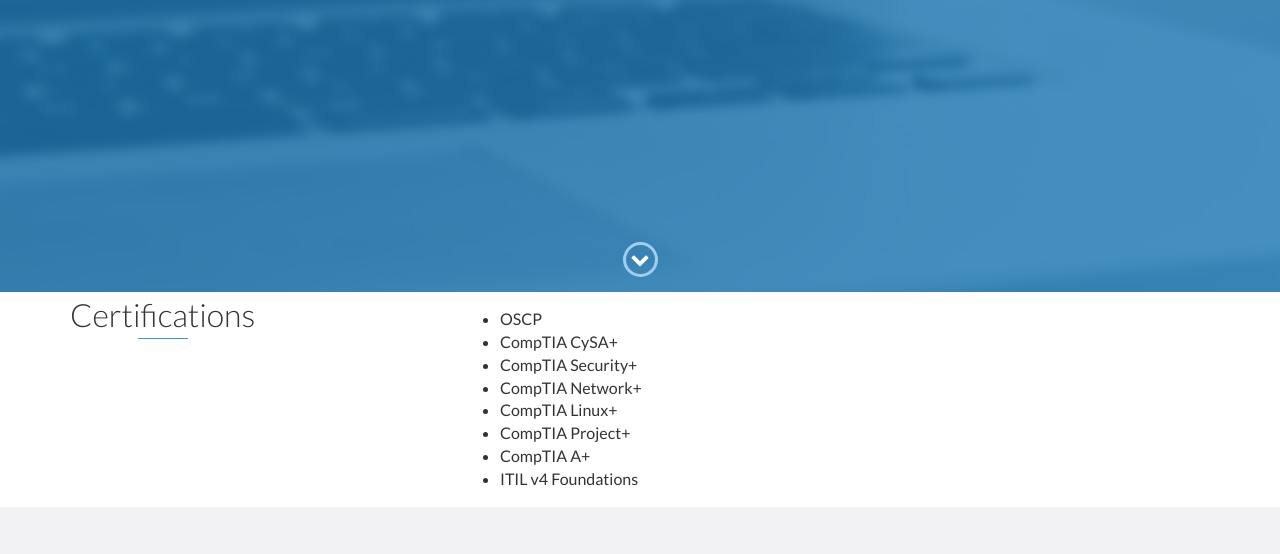
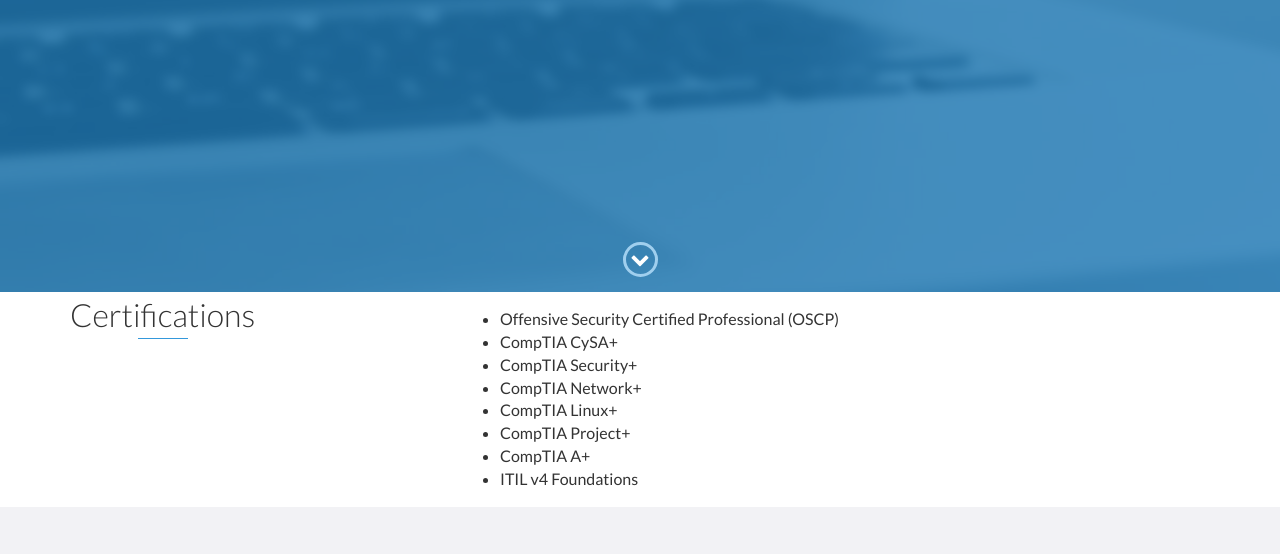
Before and after one commit to tilmana/tilmana.github.io, a plain HTML site: page index.html in a window 1280 px wide. Shown: the part 508-1062 px from the top of the page. Drawn offline with nearby package versions, Linux system fonts and the light colour scheme.

Commit message:
Update index.html

```diff
--- a/index.html
+++ b/index.html
@@ -68,7 +68,7 @@
                 </div>
                 <div class="col-md-8">
 			<ul>
-				  <li>OSCP</li>
+				  <li>Offensive Security Certified Professional (OSCP)</li>
 				  <li>CompTIA CySA+</li>
 				  <li>CompTIA Security+</li>
 				  <li>CompTIA Network+</li>
```
